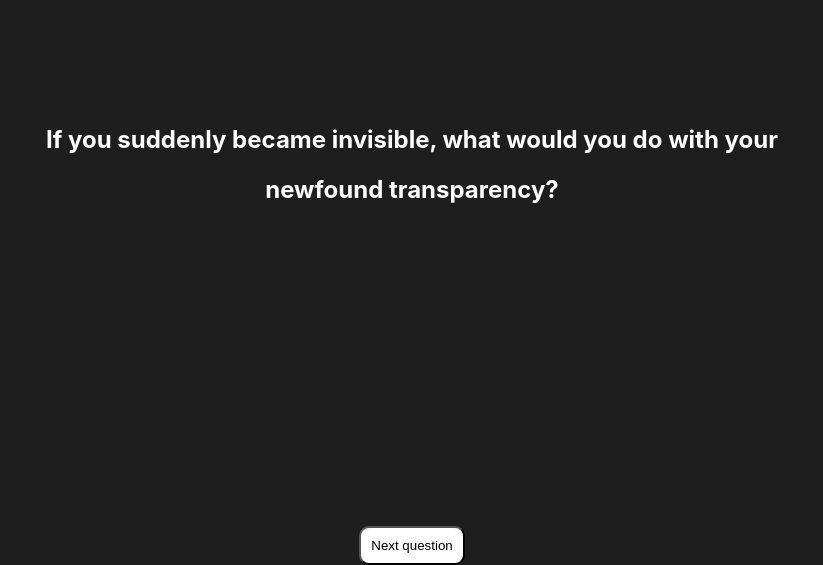
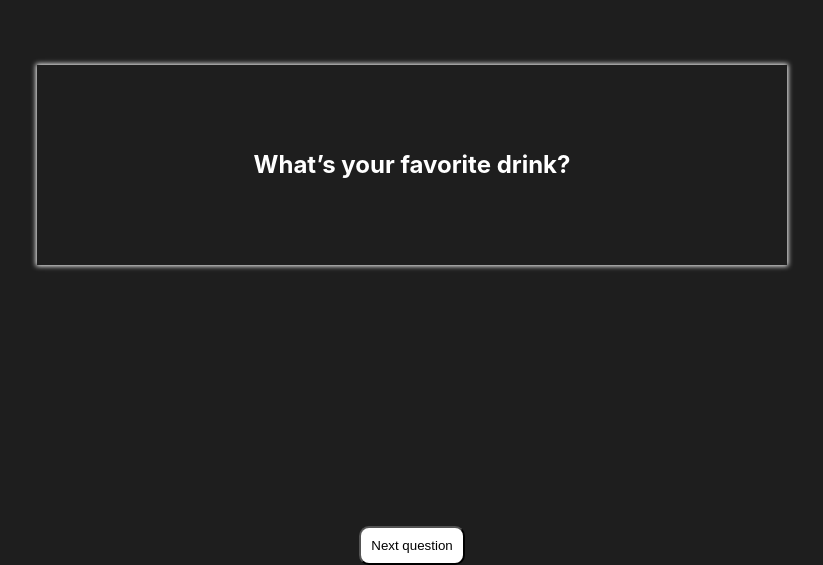
Before and after one commit to ShinScripts/questions, a React (Create React App) app: page / in a window 1280 px wide. Shown: the part 235-800 px from the top of the page, without its empty margins (228-1051 px from the left). Built offline with nearby package versions, Linux system fonts and the light colour scheme.

Commit message:
changed logic

```diff
--- a/src/App.css
+++ b/src/App.css
@@ -28,6 +28,7 @@ section {
 	overflow: hidden;
 	width: 750px;
 	height: 200px;
+	box-shadow: white 0px 0px 5px 1px;
 }
 
 #question-wrapper {
@@ -45,7 +46,6 @@ section {
 	width: 750px;
 	height: 200px;
 	line-height: 50px;
-	/* box-shadow: white 0px 0px 5px 1px; */
 }
 
 button {
--- a/src/App.jsx
+++ b/src/App.jsx
@@ -8,18 +8,15 @@ export default function App() {
 	const [count, setCount] = useState(1);
 
 	useEffect(() => {
-		setQuestionArray([getRandomQuestion()]);
+		setQuestionArray(() =>
+			questions
+				.map((question) => `${question.slice(0, 1).toUpperCase()}${question.slice(1, question.length)}`)
+				.sort(() => Math.random() - 0.5)
+		);
 	}, []);
 
-	const getRandomQuestion = () => {
-		const random = questions[Math.floor(Math.random() * questions.length)];
-		return `${random.slice(0, 1).toUpperCase()}${random.slice(1, random.length)}`;
-	};
-
 	const moveUp = (id) => {
-		setQuestionArray([...questionArray, getRandomQuestion()]);
-
-		setCount(count + 1);
+		setCount((prev) => prev + 1);
 		document.querySelector(id).style.bottom = `${200 * count}px`;
 	};
 
@@ -34,13 +31,7 @@ export default function App() {
 				</div>
 			</div>
 
-			<button
-				onClick={() => {
-					moveUp('#question-wrapper');
-				}}
-			>
-				Next question
-			</button>
+			<button onClick={() => moveUp('#question-wrapper')}>Next question</button>
 		</section>
 	);
 }
```
